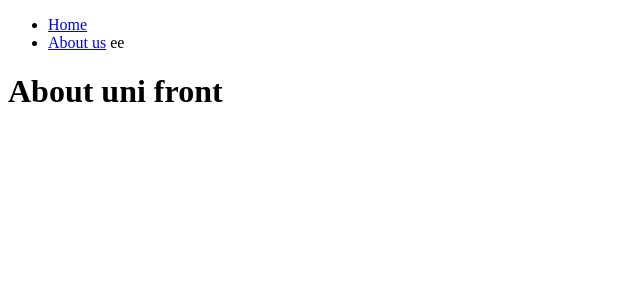
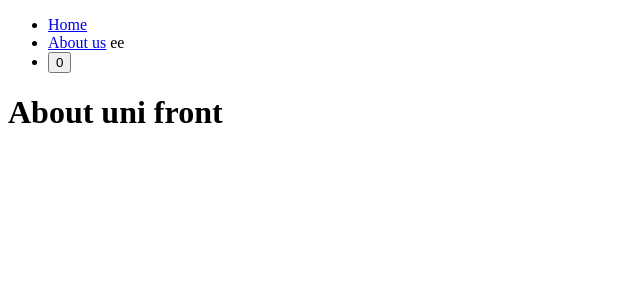
Before and after one commit to ihplus-skmin/uni-front, a Next.js app: page /about-us in a window 1280 px wide. Shown: the top 300 px of the page, without its empty margins (0-640 px from the left). Built offline with nearby package versions, Linux system fonts and the light colour scheme.

Commit message:
2장 metadata

```diff
--- a/app/page.tsx
+++ b/app/(home)/page.tsx
@@ -1,9 +1,10 @@
-import Navigation from "../components/naavigation"
+export const metadata  = {
+  title: "Home",
+};
 
 export default function UniFront () {
   return (
     <div>
-      <Navigation />
       <h1>Hello Uni Front</h1>
   </div>
   )
--- a/app/about-us/page.tsx
+++ b/app/about-us/page.tsx
@@ -1,9 +1,12 @@
-import Navigation from "../../components/naavigation"
+import Navigation from "../../components/navigation"
+
+export const metadata = {
+  title: "About Us",
+};
 
 export default function aboutUs () {
   return (
     <div>
-      <Navigation />
       <h1>About uni front</h1>
     </div>
   )
--- a/app/layout.tsx
+++ b/app/layout.tsx
@@ -1,5 +1,11 @@
-export const metadata = {
-  title: 'Next.js',
+import {Metadata } from 'next';
+import Navigation from "../components/navigation"
+
+export const metadata: Metadata = {
+  title: {
+    template: "%s | Next Framwork",
+    default: "Base Front",
+  },
   description: 'Generated by Next.js',
 }
 
@@ -10,7 +16,10 @@
 }) {
   return (
     <html lang="en">
-      <body>{children}</body>
+      <body>
+        <Navigation />
+        {children}
+      </body>
     </html>
   )
 }
--- a/app/not-found.tsx
+++ b/app/not-found.tsx
@@ -1,3 +1,7 @@
+export const metadata = {
+  title: "Not Found",
+}
+
 export default function NotFound () {
   return <h1>Not Found</h1>;
 }
--- a/components/naavigation.tsx
+++ b/components/navigation.tsx
@@ -2,11 +2,13 @@
 
 import Link from "next/link";
 import { usePathname } from "next/navigation";
+import { useState } from "react";
 
 export default function Navigation() {
   const pathname = usePathname();
+  const [count, setCount] = useState(0);
   return (
-    <nav>
+   <nav>
       <ul>
         <li>
           <Link href="/">Home</Link> { pathname === "/" ?  "ee": ""}
@@ -14,6 +16,9 @@
         <li>
           <Link href="/about-us">About us</Link> { pathname === "/about-us" ?  "ee": ""}
         </li>
+        <li>
+          <button type="button" onClick={() => setCount(c => c + 1) }>{count}</button>
+        </li>
       </ul>
     </nav>
   )
```
